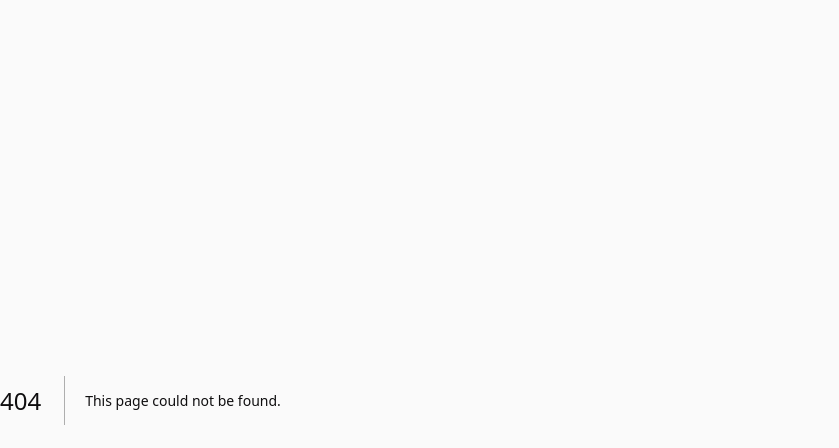
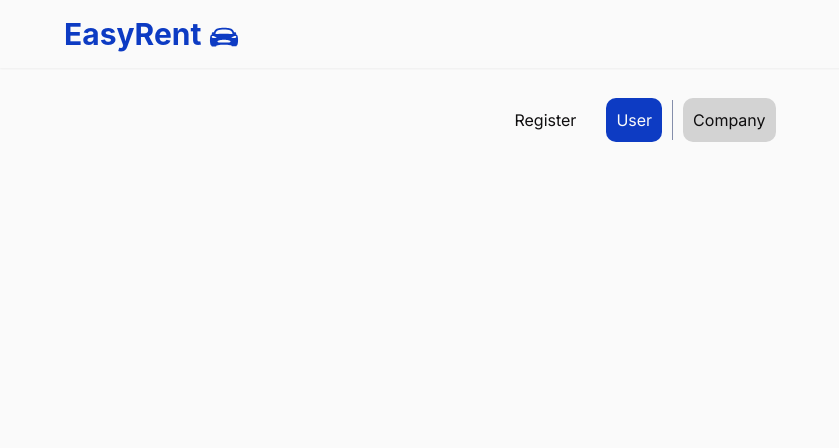
Before and after one commit to Ivan-Dujmic/EasyRent, a Next.js app in the folder Front/: page /register/user in a window 1280 px wide. Before the commit this address had no page. Shown: the top 448 px of the page, without its empty margins (0-839 px from the left). Built offline with nearby package versions, Linux system fonts and the light colour scheme.

Commit message:
putanje za login/register + komponenta za mjenjanje vrste register-a

```diff
--- /dev/null
+++ b/Front/src/app/(auth)/layout.tsx
@@ -0,0 +1,18 @@
+import HeaderAuth from '@/components/shared/Header/HeaderAuth';
+import { Flex } from '@chakra-ui/react';
+
+
+export default function RootLayout({
+  children,
+}: Readonly<{
+  children: React.ReactNode;
+}>) {
+  return (
+    <>
+    <Flex direction="column" grow={1}>
+      <HeaderAuth />
+      {children}
+    </Flex>
+    </>
+  );
+}
--- /dev/null
+++ b/Front/src/app/(auth)/register/layout.tsx
@@ -0,0 +1,16 @@
+import ChooseRegisterType from '@/components/shared/auth/ChooseRegisterType';
+import { Flex } from '@chakra-ui/react';
+
+
+export default function RootLayout({
+  children,
+}: Readonly<{
+  children: React.ReactNode;
+}>) {
+  return (
+    <>
+      <ChooseRegisterType />
+      {children}
+    </>
+  );
+}
--- /dev/null
+++ b/Front/src/app/(auth)/register/user/page.tsx
@@ -0,0 +1,7 @@
+export default function HomePage() {
+  return (
+    <h1>
+
+    </h1>
+  );
+}
--- /dev/null
+++ b/Front/src/components/shared/Header/HeaderAuth.tsx
@@ -0,0 +1,13 @@
+import { Box, Button, Flex, Heading, Text } from '@chakra-ui/react';
+import EasyRentLogo from '@/components/core/EasyRentLogo/EasyRentLogo';
+
+export default function Header() {
+  return (
+    <Box bg="white" boxShadow={'sm'} color={'black'} fontSize="sm">
+      <Flex align="center" maxW="1200px" mx="auto" px={6} py={4}>
+        {/* Logo */}
+        <EasyRentLogo />
+      </Flex>
+    </Box>
+  );
+}
--- a/Front/src/components/shared/auth/AnimatedSignUp/AnimatedSignUp.tsx
+++ b/Front/src/components/shared/auth/AnimatedSignUp/AnimatedSignUp.tsx
@@ -20,7 +20,7 @@ export const AnimatedSignUp = () => {
       >
         <Text
           as={NextLink}
-          href="/register"
+          href="/register/user"
           color={'blue'}
           fontWeight={'semibold'}
         >
--- /dev/null
+++ b/Front/src/components/shared/auth/ChooseRegisterType.tsx
@@ -0,0 +1,85 @@
+"use client"
+
+import { Box, Text, Flex, useColorModeValue } from '@chakra-ui/react';
+import { usePathname } from 'next/navigation';
+
+export default function ChooseRegisterType() {
+    const pathname = usePathname();
+
+    const getBgColor = (pathname: string) => {
+        switch (pathname) {
+          case '/register/user':
+            return {
+                first: {
+                    txt: 'white',
+                    light: 'blue', dark: 'teal.600'
+                },
+                second: {
+                    txt: 'black',
+                    light: 'lightgray', dark: 'teal.600'
+                }};
+          case '/register/company':
+            return {
+                first: {
+                    txt: 'black',
+                    light: 'lightgray', dark: 'teal.600'
+                },
+                second: {
+                    txt: 'white',
+                    light: 'blue', dark: 'teal.600'
+                }};
+          default:
+            return {
+                first: {
+                    txt: 'white',
+                    light: 'blue', dark: 'teal.600'
+                },
+                second: {
+                    txt: 'black',
+                    light: 'lightgray', dark: 'teal.600'
+                }};
+        }
+      };
+
+    const colors = getBgColor(pathname);
+    const bgColor = {
+        first: useColorModeValue(colors.first.light, colors.first.light),
+        second: useColorModeValue(colors.second.light, colors.second.dark)
+    }
+
+    const common = {
+        p:"10px",
+        m:"10px",
+        borderRadius:"10px"
+    }
+  return (
+    <Flex direction="row" alignItems="center" justifyContent="center"
+    p="20px">
+        <Text
+        sx={common}
+        >
+        Register</Text>
+        <Box
+        bg={bgColor.first}
+        color={colors.first.txt}
+        sx={common}
+        as='a'
+        href='/register/user'
+        >User</Box>
+
+        {/*vertical line */}
+        <Box height="10" borderLeft="1px" borderColor="gray" />
+
+        <Box
+        bg={bgColor.second}
+        sx={common}
+        color={colors.second.txt}
+        as='a'
+        href='/register/company'
+
+        >Company</Box>
+
+
+    </Flex>
+  )
+}
```
Also changed, not shown: Front/src/app/(auth)/login/page.tsx (added, +7 -0 lines), Front/src/app/(auth)/register/company/page.tsx (added, +7 -0 lines).
